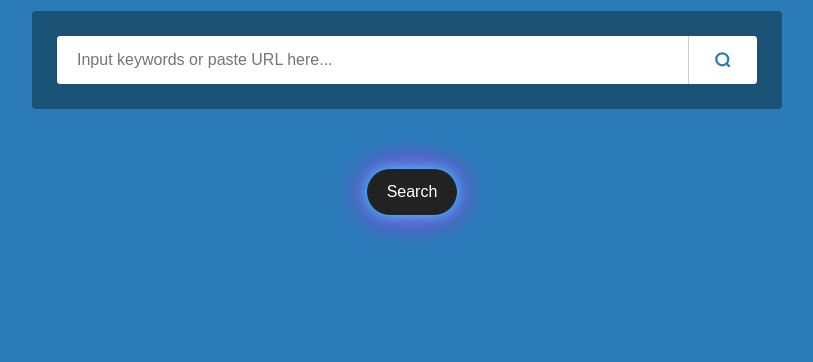
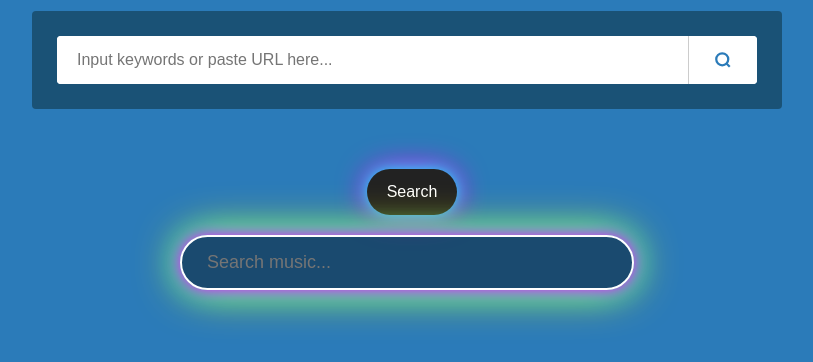
Before and after one commit to ajehu5677-byte/music-downloader, a Flask app: page / in a window 1280 px wide. Shown: the part 139-501 px from the top of the page, without its empty margins (233-1046 px from the left). Run offline with Flask 3, Linux system fonts and the light colour scheme; some libraries are stand-ins or nearby versions.

Commit message:
Refactor and enhance index.html structure and styles

```diff
--- a/templates/index.html
+++ b/templates/index.html
@@ -89,6 +89,33 @@
 </div>
 
 <div id="results" style="text-align:center; margin-top:20px;"></div>
+
+<div style="text-align:center; margin:20px 0;">
+  <input type="text" placeholder="Search music..." id="search" />
+</div>
+
+<style>
+#search {
+  padding: 15px 25px;
+  font-size: 18px;
+  border: 2px solid white;
+  border-radius: 30px;
+  outline: none;
+  background: rgba(0,0,0,0.4);
+  color: white;
+  width: 80%;
+  max-width: 400px;
+  /* Multicolor glowing effect */
+  box-shadow: 0 0 15px #ff00ff, 0 0 30px #00ffff, 0 0 45px #ffff00;
+  transition: 0.3s all;
+}
+
+#search:focus {
+  /* Brighter, stronger multicolor glow on focus */
+  box-shadow: 0 0 25px #ff00ff, 0 0 50px #00ffff, 0 0 70px #ffff00;
+  border-color: #fff;
+}
+</style>
 
 <style>
 /* Glowing Search Bar */
```
